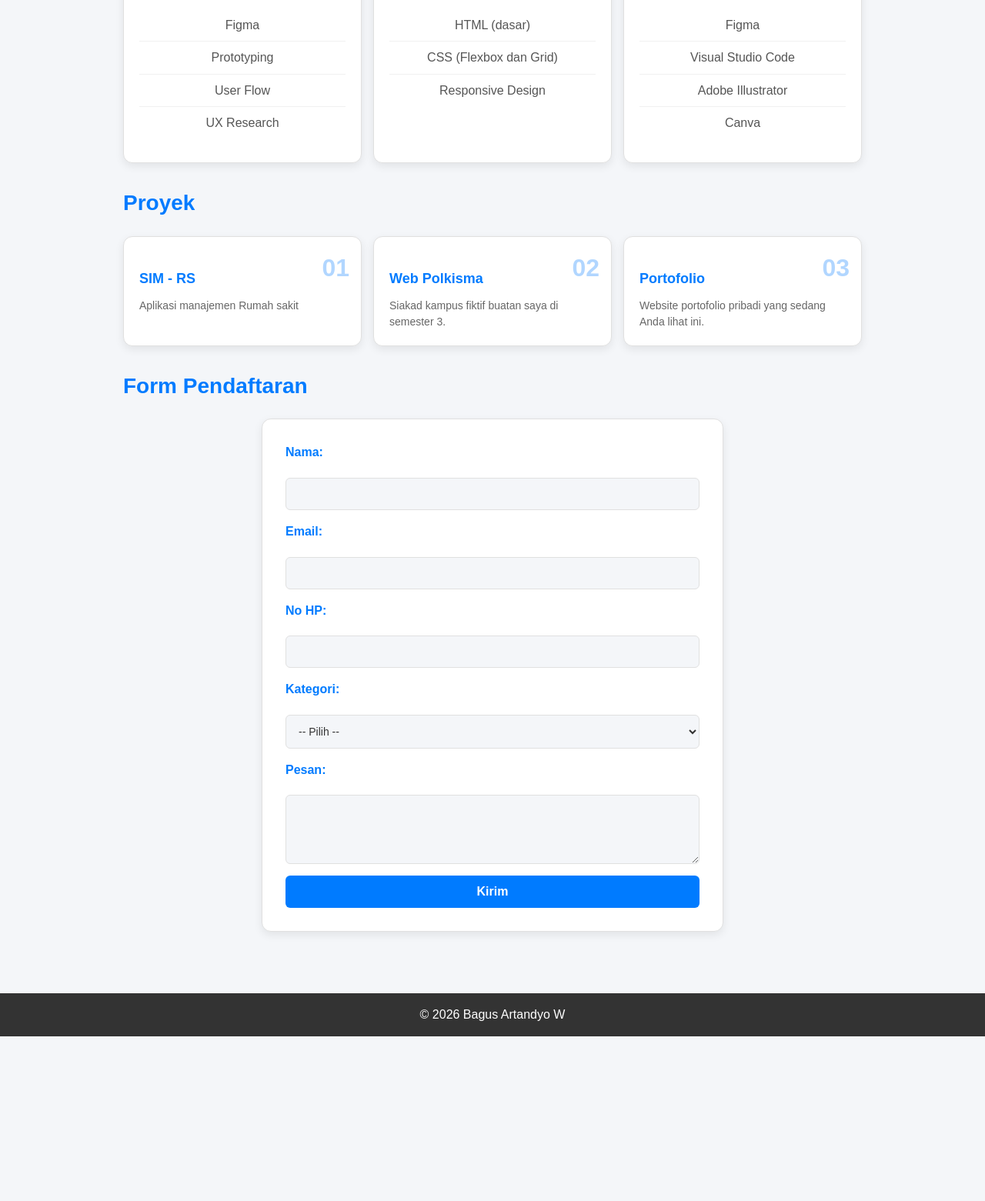
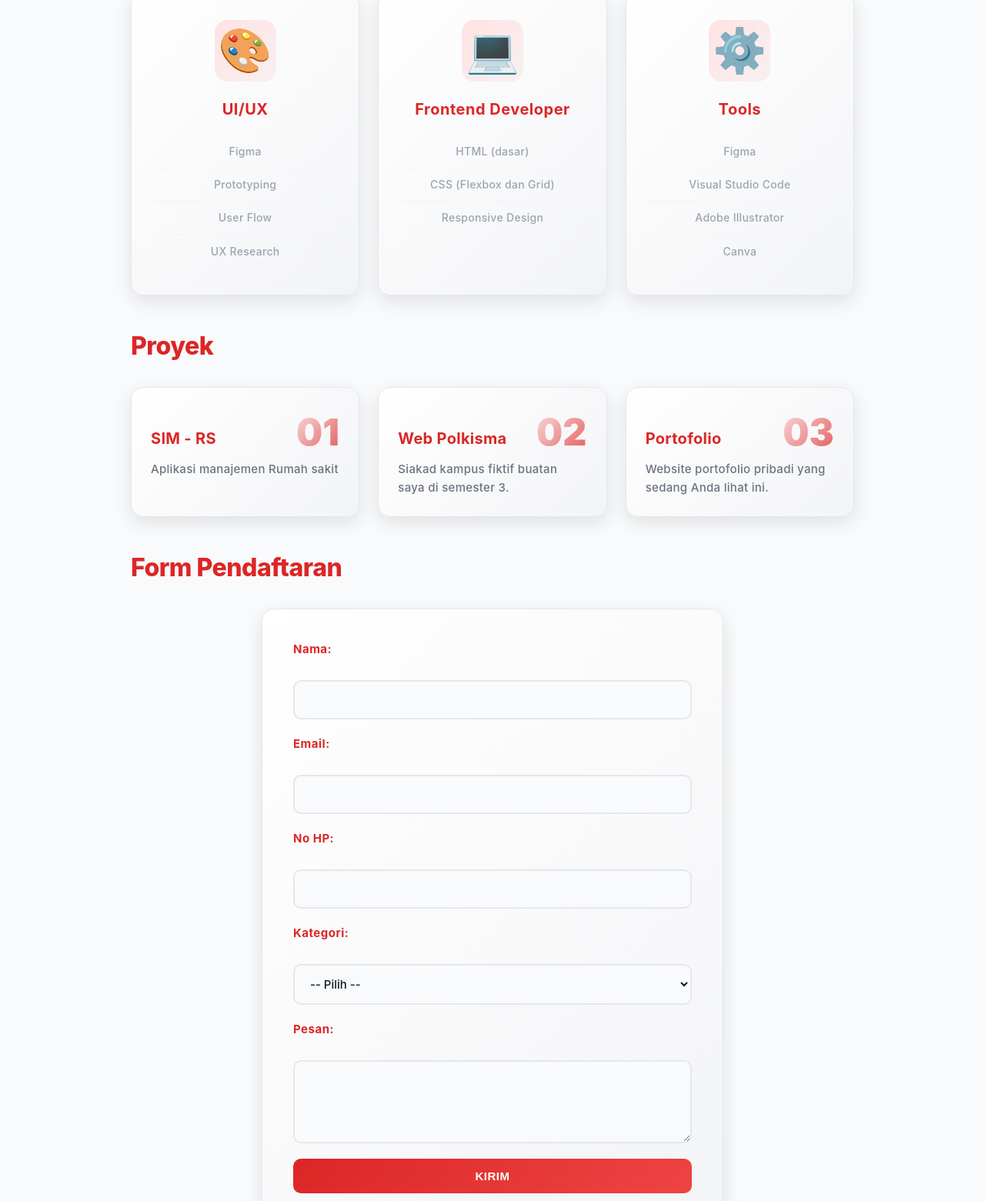
Before and after one commit to bagus-26/LK-06, a plain HTML site: page LK 05/index.html in a window 1280 px wide. Shown: the part 756-2317 px from the top of the page at 77% size. Before the commit the page ends 2103 px from the top, so only its background shows below. Drawn offline with Linux system fonts and the light colour scheme.

Commit message:
Feat : Melakukan Penambahan Mode Gekap Dan terang

```diff
--- a/LK 05/style.css
+++ b/LK 05/style.css
@@ -6,50 +6,62 @@
 }
 
 /* ================= */
-/* COLOR VARIABLES */
+/* COLOR VARIABLES - LARAVEL THEME */
 /* ================= */
 :root {
-  --bg-primary: #f4f6f9;
+  /* Light Mode - Laravel Theme */
+  --bg-primary: #f9fafb;
   --bg-secondary: #ffffff;
-  --text-primary: #333333;
-  --text-secondary: #666666;
-  --text-light: #555555;
-  --border-color: #e0e0e0;
-  --border-light: #f0f0f0;
-  --accent-color: #007bff;
-  --accent-hover: #0056b3;
-  --navbar-bg: #007bff;
-  --footer-bg: #333333;
-  --shadow: rgba(0, 0, 0, 0.08);
+  --bg-tertiary: #f3f4f6;
+  --text-primary: #111827;
+  --text-secondary: #6b7280;
+  --text-light: #9ca3af;
+  --border-color: #e5e7eb;
+  --border-light: #f3f4f6;
+  --accent-color: #dc2626;
+  --accent-hover: #b91c1c;
+  --accent-light: #fee2e2;
+  --navbar-bg: #111827;
+  --footer-bg: #111827;
+  --shadow: rgba(0, 0, 0, 0.1);
   --shadow-hover: rgba(0, 0, 0, 0.15);
-  --nav-link: #0056b3;
+  --nav-link: #f3f4f6;
+  --red-primary: #dc2626;
+  --red-secondary: #ef4444;
+  --gray-light: #f3f4f6;
 }
 
-/* DARK MODE */
+/* DARK MODE - DARK LARAVEL THEME */
 [data-theme="dark"] {
-  --bg-primary: #1a1a1a;
-  --bg-secondary: #2d2d2d;
-  --text-primary: #f0f0f0;
-  --text-secondary: #d0d0d0;
-  --text-light: #b0b0b0;
-  --border-color: #444444;
-  --border-light: #3a3a3a;
-  --accent-color: #4da6ff;
-  --accent-hover: #66b3ff;
-  --navbar-bg: #1a1a1a;
-  --footer-bg: #0a0a0a;
+  --bg-primary: #0f172a;
+  --bg-secondary: #1e293b;
+  --bg-tertiary: #334155;
+  --text-primary: #f1f5f9;
+  --text-secondary: #cbd5e1;
+  --text-light: #94a3b8;
+  --border-color: #475569;
+  --border-light: #334155;
+  --accent-color: #f87171;
+  --accent-hover: #fca5a5;
+  --accent-light: #7f1d1d;
+  --navbar-bg: #0f172a;
+  --footer-bg: #0f172a;
   --shadow: rgba(0, 0, 0, 0.3);
   --shadow-hover: rgba(0, 0, 0, 0.5);
-  --nav-link: #99ccff;
+  --nav-link: #f1f5f9;
+  --red-primary: #f87171;
+  --red-secondary: #fca5a5;
+  --gray-light: #334155;
 }
 
 /* BODY */
 body {
-  font-family: Arial, sans-serif;
+  font-family: -apple-system, BlinkMacSystemFont, 'Segoe UI', Roboto, 'Helvetica Neue', Arial, sans-serif;
   background: var(--bg-primary);
   color: var(--text-primary);
   line-height: 1.6;
   transition: background 0.3s ease, color 0.3s ease;
+  letter-spacing: 0.3px;
 }
 
 /* ================= */
@@ -59,7 +71,8 @@ body {
   background: var(--navbar-bg);
   color: white;
   transition: background 0.3s ease;
-  box-shadow: 0 2px 8px var(--shadow);
+  box-shadow: 0 4px 16px rgba(0, 0, 0, 0.12);
+  border-bottom: 2px solid var(--accent-color);
 }
 
 .nav-container {
@@ -93,12 +106,14 @@ body {
 .nav-menu a {
   color: var(--nav-link);
   text-decoration: none;
-  font-weight: bold;
+  font-weight: 600;
   transition: color 0.3s ease;
+  font-size: 14px;
 }
 
 .nav-menu a:hover {
-  text-decoration: underline;
+  color: var(--accent-color);
+  text-decoration: none;
 }
 
 /* THEME TOGGLE BUTTON */
@@ -136,16 +151,30 @@ body {
 /* ================= */
 .hero {
   text-align: center;
-  padding: 20px;
+  padding: 30px 20px;
   color: var(--text-primary);
 }
 
 .hero img {
-  width: 150px;
-  height: 150px;
+  width: 160px;
+  height: 160px;
   border-radius: 50%;
   object-fit: cover;
   border: 4px solid var(--accent-color);
+  box-shadow: 0 12px 32px rgba(220, 38, 38, 0.2);
+  transition: all 0.4s cubic-bezier(0.4, 0, 0.2, 1);
+}
+
+.hero img:hover {
+  transform: scale(1.05);
+  box-shadow: 0 16px 40px rgba(220, 38, 38, 0.3);
+}
+
+.hero p {
+  font-size: 18px;
+  font-weight: 600;
+  color: var(--text-secondary);
+  margin-top: 15px;
 }
 
 /* ================= */
@@ -154,11 +183,11 @@ body {
 main {
   max-width: 1000px;
   margin: auto;
-  padding: 20px;
+  padding: 30px;
 }
 
 section {
-  margin-bottom: 30px;
+  margin-bottom: 40px;
 }
 
 /* CARD */
@@ -173,36 +202,71 @@ article {
 /* CARD BASE STYLE */
 .card {
   background: var(--bg-secondary);
-  padding: 20px;
-  border-radius: 12px;
+  padding: 25px;
+  border-radius: 16px;
   border: 1px solid var(--border-color);
-  box-shadow: 0 4px 12px var(--shadow);
-  transition: all 0.3s ease-in-out;
+  box-shadow: 0 8px 24px var(--shadow);
+  transition: all 0.4s cubic-bezier(0.4, 0, 0.2, 1);
   color: var(--text-primary);
+  position: relative;
+  overflow: hidden;
+}
+
+.card::before {
+  content: '';
+  position: absolute;
+  top: 0;
+  left: 0;
+  right: 0;
+  height: 3px;
+  background: linear-gradient(90deg, var(--accent-color), transparent);
+  opacity: 0;
+  transition: opacity 0.3s ease;
 }
 
 .card:hover {
-  transform: translateY(-5px);
-  box-shadow: 0 8px 24px var(--shadow-hover);
+  transform: translateY(-8px);
+  box-shadow: 0 16px 40px var(--shadow-hover);
   border-color: var(--accent-color);
+}
+
+.card:hover::before {
+  opacity: 1;
 }
 
 /* SKILL CARD */
 .skill-card {
   text-align: center;
-  padding: 30px 20px;
+  padding: 35px 25px;
+  background: linear-gradient(135deg, var(--bg-secondary) 0%, var(--bg-tertiary) 100%);
 }
 
 .skill-card .card-icon {
-  font-size: 48px;
-  margin-bottom: 15px;
-  display: block;
+  font-size: 56px;
+  margin-bottom: 20px;
+  width: 80px;
+  height: 80px;
+  margin-left: auto;
+  margin-right: auto;
+  background: linear-gradient(135deg, var(--accent-light), rgba(220, 38, 38, 0.05));
+  border-radius: 16px;
+  display: flex;
+  align-items: center;
+  justify-content: center;
+  transition: all 0.3s ease;
+}
+
+.skill-card:hover .card-icon {
+  background: linear-gradient(135deg, var(--accent-color), var(--accent-light));
+  transform: scale(1.1) rotateZ(5deg);
 }
 
 .skill-card h3 {
   color: var(--accent-color);
-  margin-bottom: 15px;
-  font-size: 18px;
+  margin-bottom: 18px;
+  font-size: 20px;
+  font-weight: 700;
+  letter-spacing: 0.5px;
 }
 
 .skill-card ul {
@@ -212,9 +276,16 @@ article {
 }
 
 .skill-card li {
-  padding: 8px 0;
+  padding: 10px 0;
   border-bottom: 1px solid var(--border-light);
   color: var(--text-light);
+  font-size: 14px;
+  font-weight: 500;
+  transition: color 0.3s ease;
+}
+
+.skill-card li:hover {
+  color: var(--accent-color);
 }
 
 .skill-card li:last-child {
@@ -224,59 +295,81 @@ article {
 /* PROJECT CARD */
 .project-card {
   position: relative;
-  padding-top: 40px;
+  padding-top: 50px;
+  background: linear-gradient(135deg, var(--bg-secondary) 0%, var(--bg-tertiary) 100%);
 }
 
 .project-card .card-number {
   position: absolute;
-  top: 15px;
-  right: 15px;
-  font-size: 32px;
-  font-weight: bold;
-  color: var(--accent-color);
-  opacity: 0.3;
+  top: 20px;
+  right: 25px;
+  font-size: 48px;
+  font-weight: 900;
+  background: linear-gradient(135deg, var(--accent-light), var(--accent-color));
+  -webkit-background-clip: text;
+  -webkit-text-fill-color: transparent;
+  background-clip: text;
+  opacity: 0.8;
+  transition: all 0.3s ease;
+}
+
+.project-card:hover .card-number {
+  opacity: 1;
+  transform: scale(1.1);
 }
 
 .project-card h3 {
   color: var(--accent-color);
-  margin-bottom: 10px;
-  font-size: 18px;
+  margin-bottom: 12px;
+  font-size: 20px;
+  font-weight: 700;
 }
 
 .project-card p {
   color: var(--text-secondary);
-  font-size: 14px;
-  line-height: 1.5;
+  font-size: 15px;
+  line-height: 1.6;
+  font-weight: 500;
 }
 
 /* CONTACT CARD */
 .contact-card {
   max-width: 600px;
   margin: 0 auto;
-  padding: 30px;
+  padding: 35px;
+  background: linear-gradient(135deg, var(--bg-secondary) 0%, var(--bg-tertiary) 100%);
 }
 
 .contact-card p {
-  margin: 12px 0;
+  margin: 15px 0;
   color: var(--text-light);
   font-size: 16px;
+  font-weight: 500;
+  transition: color 0.3s ease;
+}
+
+.contact-card p:hover {
+  color: var(--accent-color);
 }
 
 .contact-card strong {
   color: var(--accent-color);
+  font-weight: 700;
 }
 
 /* TYPO */
 h2 {
   color: var(--accent-color);
-  margin-bottom: 20px;
-  font-size: 28px;
-  font-weight: 600;
+  margin-bottom: 28px;
+  font-size: 32px;
+  font-weight: 800;
+  letter-spacing: -0.5px;
 }
 
 h3 {
-  margin-bottom: 10px;
+  margin-bottom: 12px;
   color: var(--text-primary);
+  font-weight: 700;
 }
 
 /* LIST */
@@ -289,41 +382,44 @@ ul {
 .project-container {
   display: grid;
   grid-template-columns: repeat(3, 1fr);
-  gap: 15px;
+  gap: 24px;
 }
 
 /* FORM */
 form {
-  background: var(--bg-secondary);
-  padding: 30px;
-  border-radius: 12px;
+  background: linear-gradient(135deg, var(--bg-secondary) 0%, var(--bg-tertiary) 100%);
+  padding: 40px;
+  border-radius: 16px;
   border: 1px solid var(--border-color);
   display: flex;
   flex-direction: column;
-  gap: 15px;
+  gap: 20px;
   max-width: 600px;
   margin: 0 auto;
-  box-shadow: 0 4px 12px var(--shadow);
-  transition: background 0.3s ease;
+  box-shadow: 0 8px 24px var(--shadow);
+  transition: all 0.3s ease;
 }
 
 form label {
-  font-weight: 600;
+  font-weight: 700;
   color: var(--accent-color);
-  margin-bottom: 5px;
+  margin-bottom: 8px;
+  font-size: 15px;
+  letter-spacing: 0.5px;
 }
 
 input,
 select,
 textarea {
-  padding: 12px;
-  border-radius: 6px;
-  border: 1px solid var(--border-color);
-  font-family: Arial, sans-serif;
-  font-size: 14px;
+  padding: 14px 16px;
+  border-radius: 10px;
+  border: 2px solid var(--border-color);
+  font-family: inherit;
+  font-size: 15px;
   transition: all 0.3s ease;
   background: var(--bg-primary);
   color: var(--text-primary);
+  font-weight: 500;
 }
 
 input:focus,
@@ -331,40 +427,45 @@ select:focus,
 textarea:focus {
   outline: none;
   border-color: var(--accent-color);
-  box-shadow: 0 0 0 3px rgba(0, 123, 255, 0.1);
+  box-shadow: 0 0 0 4px var(--accent-light);
+  background: var(--bg-secondary);
 }
 
 /* BUTTON */
 button {
-  background: var(--accent-color);
+  background: linear-gradient(135deg, var(--accent-color), var(--red-secondary));
   color: white;
-  padding: 12px 24px;
+  padding: 14px 32px;
   border: none;
-  border-radius: 6px;
-  font-weight: 600;
-  font-size: 16px;
+  border-radius: 10px;
+  font-weight: 700;
+  font-size: 15px;
   cursor: pointer;
-  transition: all 0.3s ease;
+  transition: all 0.3s cubic-bezier(0.4, 0, 0.2, 1);
+  letter-spacing: 0.5px;
+  text-transform: uppercase;
 }
 
 button:hover {
-  background: var(--accent-hover);
-  transform: translateY(-2px);
-  box-shadow: 0 4px 12px rgba(0, 87, 179, 0.3);
+  background: linear-gradient(135deg, var(--accent-hover), var(--red-primary));
+  transform: translateY(-3px);
+  box-shadow: 0 8px 20px rgba(220, 38, 38, 0.3);
 }
 
 button:active {
-  transform: translateY(0);
+  transform: translateY(-1px);
 }
 
 /* FOOTER */
 footer {
   text-align: center;
-  padding: 15px;
-  background: var(--footer-bg);
+  padding: 20px;
+  background: linear-gradient(180deg, var(--footer-bg), rgba(0, 0, 0, 0.1));
   color: white;
   transition: background 0.3s ease;
-  margin-top: 30px;
+  margin-top: 40px;
+  border-top: 2px solid var(--accent-color);
+  font-weight: 500;
 }
 
 /* ================= */
@@ -391,18 +492,29 @@ footer {
   .skill-container,
   .project-container {
     grid-template-columns: 1fr 1fr;
+    gap: 18px;
   }
 
   .card {
-    padding: 15px;
+    padding: 20px;
   }
 
   .skill-card {
-    padding: 20px 15px;
+    padding: 25px 15px;
   }
 
   .skill-card .card-icon {
-    font-size: 36px;
+    width: 70px;
+    height: 70px;
+    font-size: 48px;
+  }
+
+  main {
+    padding: 20px;
+  }
+
+  h2 {
+    font-size: 28px;
   }
 }
 
@@ -411,6 +523,7 @@ footer {
   .skill-container,
   .project-container {
     grid-template-columns: 1fr;
+    gap: 16px;
   }
 
   body {
@@ -418,15 +531,20 @@ footer {
   }
 
   main {
-    padding: 15px;
+    padding: 12px;
   }
 
   .card {
-    padding: 15px;
+    padding: 18px;
+  }
+
+  .skill-card {
+    padding: 20px 12px;
   }
 
   form {
-    padding: 20px;
+    padding: 25px;
+    gap: 15px;
   }
 
   .hero img {
@@ -435,7 +553,12 @@ footer {
   }
 
   h2 {
-    font-size: 22px;
+    font-size: 24px;
+    margin-bottom: 20px;
+  }
+
+  h3 {
+    font-size: 18px;
   }
 
   .nav-right {
@@ -447,4 +570,16 @@ footer {
     height: 40px;
     font-size: 18px;
   }
+
+  button {
+    padding: 12px 24px;
+    font-size: 14px;
+  }
+
+  input,
+  select,
+  textarea {
+    padding: 12px 14px;
+    font-size: 14px;
+  }
 }
```
